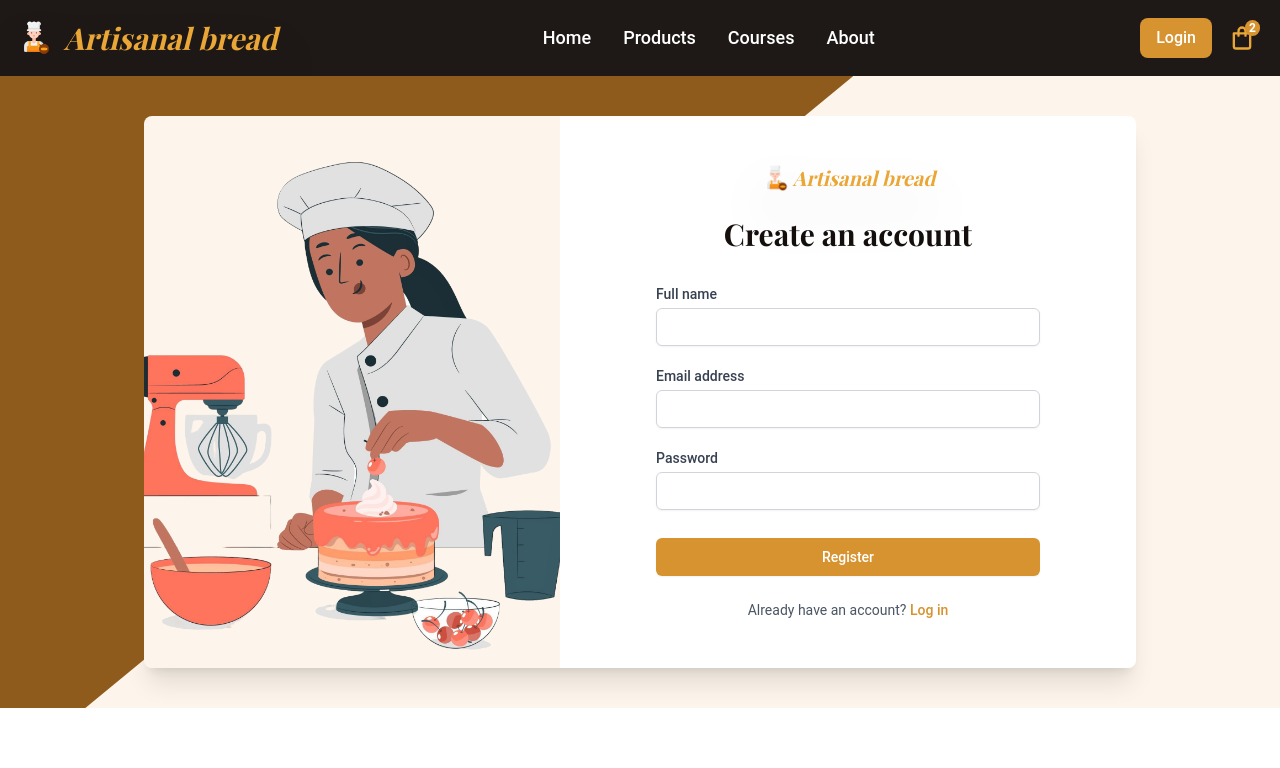
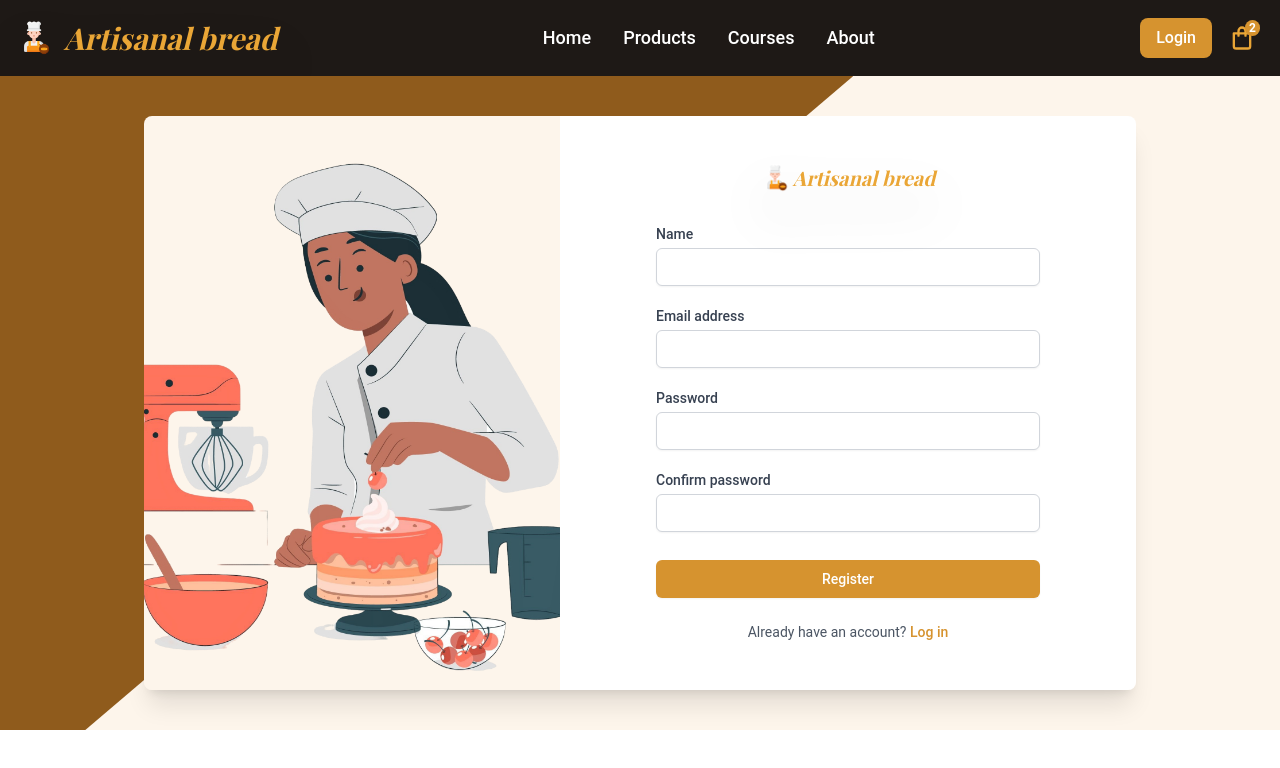
Before and after one commit to AmmarYasser33/Artisanal-bread, a React (Vite) app in the folder frontend/: page /signup in a window 1280 px wide. Shown: the top 768 px of the page. Built offline with nearby package versions, Linux system fonts and the light colour scheme; a web font is replaced by a local one.

Commit message:
Implement signup form with validation and server integration using React Hook Form and React Query

```diff
--- a/frontend/src/pages/Signup.jsx
+++ b/frontend/src/pages/Signup.jsx
@@ -1,7 +1,46 @@
-import { Link } from "react-router-dom";
+import { useForm } from "react-hook-form";
+import { Link, useNavigate } from "react-router-dom";
+import { useMutation } from "@tanstack/react-query";
+import { authFormsHandler } from "../util/Http";
 import Nav from "../components/Nav";
 
 export default function Signup() {
+  const navigate = useNavigate();
+
+  const { mutate, isPending } = useMutation({
+    mutationFn: authFormsHandler,
+
+    onSuccess: (response) => {
+      if (response.data.status === "success") {
+        alert("Account created successfully");
+        navigate("/login");
+      } else {
+        alert("Account creation failed");
+      }
+    },
+    onError(error) {
+      if (error.status === 500) {
+        alert("Server error");
+      } else if (error.data.message.split(" ")[0] === "Duplicate") {
+        alert("Email already exists");
+      } else {
+        alert("Something went wrong");
+      }
+    },
+  });
+
+  const {
+    register,
+    // reset,
+    watch,
+    handleSubmit,
+    formState: { errors },
+  } = useForm();
+  const onSubmit = (data) => {
+    console.log("signup data", data);
+    mutate({ type: "signup", formData: data });
+  };
+
   return (
     <>
       <div className="bg-secondary-500 shadow-lg">
@@ -38,26 +77,21 @@ export default function Signup() {
                     Artisanal bread
                   </span>
                 </Link>
-                {/* <img
-                  className="h-12 w-auto"
-                  src="https://tailwindui.com/img/logos/workflow-mark-primary-600.svg"
-                  alt="Workflow"
-                /> */}
-                <h2 className="mt-6 text-center text-3xl font-bold text-secondary-800">
+                {/* <h2 className="mt-6 text-center text-3xl font-bold text-secondary-800">
                   Create an account
-                </h2>
+                </h2> */}
               </div>
 
               <div className="mt-8 font-roboto">
                 <div className="mt-6">
-                  <form className="">
+                  <form onSubmit={handleSubmit(onSubmit)}>
                     {/*  full name */}
                     <div>
                       <label
                         htmlFor="name"
                         className="block text-sm font-medium text-gray-700"
                       >
-                        Full name
+                        Name
                       </label>
                       <div className="mt-1">
                         <input
@@ -65,9 +99,22 @@ export default function Signup() {
                           name="name"
                           type="text"
                           autoComplete="name"
-                          required
                           className="block w-full appearance-none rounded-md border border-gray-300 px-3 py-2 placeholder-gray-400 shadow-sm focus:border-primary-500 focus:outline-none focus:ring-primary-500 sm:text-sm"
+                          {...register("name", {
+                            required: true,
+                            minLength: 3,
+                          })}
                         />
+                        {errors.name && errors.name.type === "required" && (
+                          <span className="text-sm text-red-600">
+                            Name is required
+                          </span>
+                        )}
+                        {errors.name && errors.name.type === "minLength" && (
+                          <span className="text-sm text-red-600">
+                            Name should be at least 3 characters
+                          </span>
+                        )}
                       </div>
                     </div>
 
@@ -84,9 +131,17 @@ export default function Signup() {
                           name="email"
                           type="email"
                           autoComplete="email"
-                          required
                           className="block w-full appearance-none rounded-md border border-gray-300 px-3 py-2 placeholder-gray-400 shadow-sm focus:border-primary-500 focus:outline-none focus:ring-primary-500 sm:text-sm"
+                          {...register("email", {
+                            required: true,
+                            pattern: /\S+@\S+\.\S+/,
+                          })}
                         />
+                        {errors.email && (
+                          <span className="text-sm text-red-600">
+                            Please enter a valid email
+                          </span>
+                        )}
                       </div>
                     </div>
 
@@ -103,19 +158,88 @@ export default function Signup() {
                           name="password"
                           type="password"
                           autoComplete="current-password"
-                          required
                           className="block w-full appearance-none rounded-md border border-gray-300 px-3 py-2 placeholder-gray-400 shadow-sm focus:border-primary-500 focus:outline-none focus:ring-primary-500 sm:text-sm"
+                          {...register("password", {
+                            required: true,
+                            minLength: 6,
+                          })}
                         />
+                        {errors.password &&
+                          errors.password.type === "required" && (
+                            <span className="text-sm text-red-600">
+                              Password is required
+                            </span>
+                          )}
+                        {errors.password &&
+                          errors.password.type === "minLength" && (
+                            <span className="text-sm text-red-600">
+                              Password should be at least 6 characters
+                            </span>
+                          )}
+                      </div>
+                    </div>
+
+                    {/* passwordConfirm */}
+                    <div className="mt-5">
+                      <label
+                        htmlFor="passwordConfirm"
+                        className="block text-sm font-medium text-gray-700"
+                      >
+                        Confirm password
+                      </label>
+                      <div className="mt-1">
+                        <input
+                          id="passwordConfirm"
+                          name="passwordConfirm"
+                          type="password"
+                          autoComplete="current-password"
+                          className="block w-full appearance-none rounded-md border border-gray-300 px-3 py-2 placeholder-gray-400 shadow-sm focus:border-primary-500 focus:outline-none focus:ring-primary-500 sm:text-sm"
+                          {...register("passwordConfirm", {
+                            required: true,
+                            minLength: 6,
+                            validate: (value) =>
+                              value === watch("password") ||
+                              "Passwords do not match",
+                          })}
+                        />
+                        {errors.passwordConfirm &&
+                          errors.passwordConfirm.type === "required" && (
+                            <span className="text-sm text-red-600">
+                              Password confirmation is required
+                            </span>
+                          )}
+                        {errors.passwordConfirm &&
+                          errors.passwordConfirm.type === "minLength" && (
+                            <span className="text-sm text-red-600">
+                              Passwords do not match
+                            </span>
+                          )}
+                        {errors.passwordConfirm &&
+                          errors.passwordConfirm.type === "validate" && (
+                            <span className="text-sm text-red-600">
+                              {errors.passwordConfirm.message}
+                            </span>
+                          )}
                       </div>
                     </div>
 
                     <div className="mt-7">
+                      {!isPending ? (
                         <button
                           type="submit"
                           className="flex w-full justify-center rounded-md border border-transparent bg-primary-600 px-4 py-2 text-sm font-medium text-white shadow-sm hover:bg-primary-700 focus:outline-none focus:ring-2 focus:ring-primary-500 focus:ring-offset-2"
                         >
                           Register
                         </button>
+                      ) : (
+                        <button
+                          type="submit"
+                          className="flex w-full justify-center rounded-md border border-transparent bg-primary-700 px-4 py-2 text-sm font-medium text-white shadow-sm hover:bg-primary-700 focus:outline-none focus:ring-2 focus:ring-primary-500 focus:ring-offset-2"
+                          disabled
+                        >
+                          Registering...
+                        </button>
+                      )}
                     </div>
                   </form>
 
```
Lines whose indentation alone changed are shown as unchanged.
